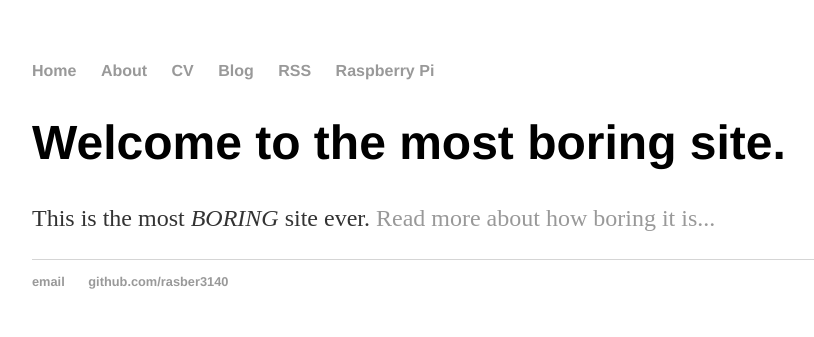
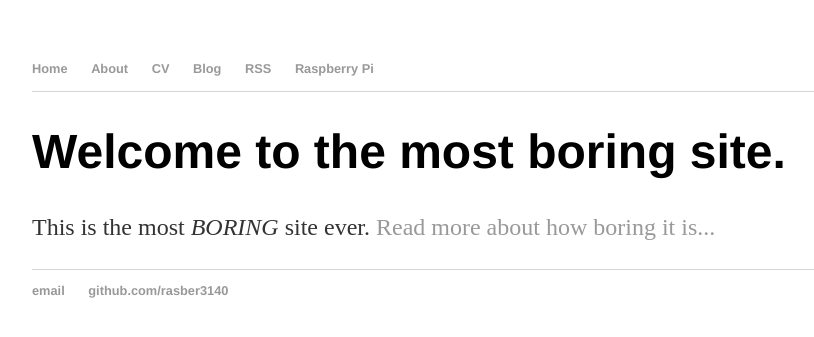
Before and after one commit to rasber3140/rasber3140.github.io, a Jekyll site: the page built from index.html, in a window 1280 px wide. Shown: the top 337 px of the page, without its empty margins (160-974 px from the left). Built offline with Jekyll 4.4.1, drawn with Linux system fonts in a browser that asks for light colours.

Commit message:
Update main.css

```diff
--- a/css/main.css
+++ b/css/main.css
@@ -14,7 +14,7 @@ h4 { font-size: 1.9em; }
 nav ul, footer ul { font-size: 1em; font-family: 'Helvetica', 'Arial', 'Sans-Serif'; padding: 0px; list-style: none; font-weight: bold; }
 nav ul li, footer ul li { display: inline; margin-right: 20px; }
 
-nac { border-bottom: 1px solid #d5d5d5; font-size: .8em; }
+nav { border-bottom: 1px solid #d5d5d5; font-size: .8em; }
 footer { border-top: 1px solid #d5d5d5; font-size: .8em; }
 
 /* Blog */
```
